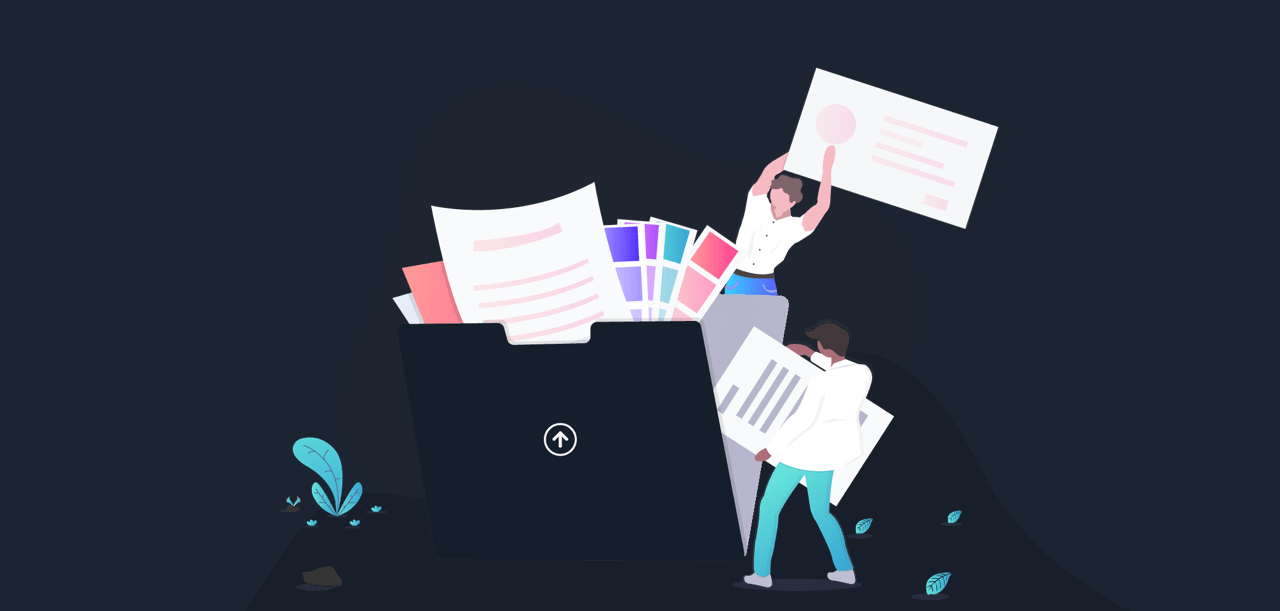
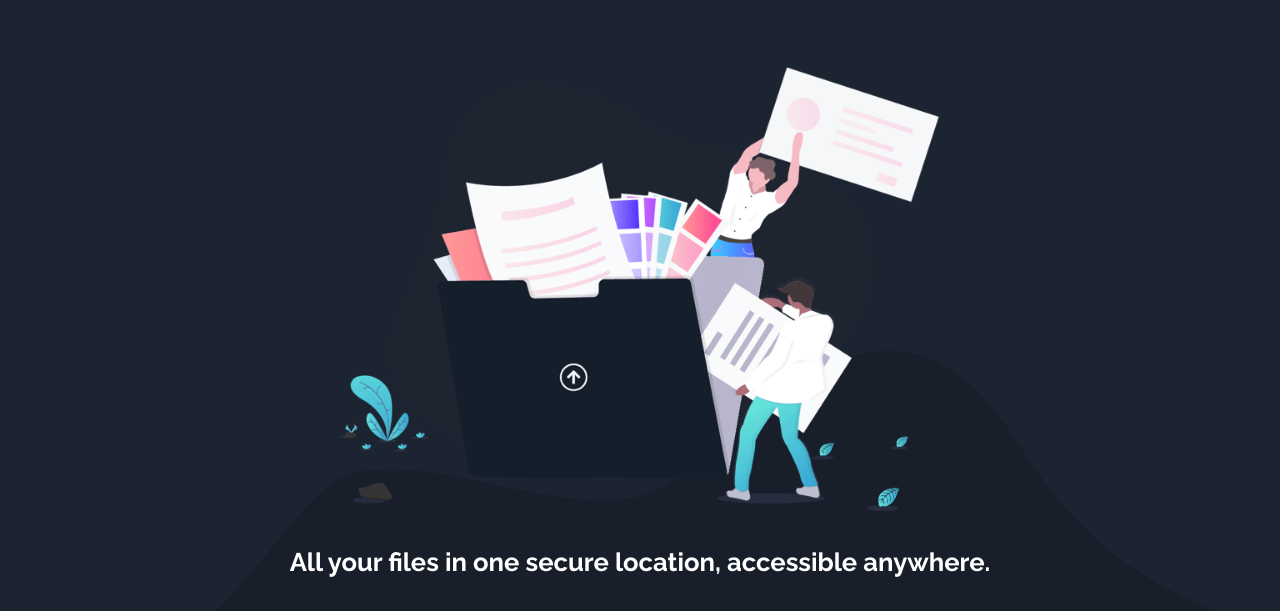
Before and after one commit to MatiasBastarrica/fylo-dark-theme-landing-page, a plain HTML site: page index.html in a window 1280 px wide. Shown: the part 113-724 px from the top of the page. Drawn offline with nearby package versions, Linux system fonts and the light colour scheme.

Commit message:
Change the font-family for the headings and the cta and center the cta section

```diff
--- a/styles.css
+++ b/styles.css
@@ -79,6 +79,7 @@ a {
   font-weight: var(--fw-700);
   border-radius: 200px;
   text-decoration: none;
+  font-family: var(--ff-raleway);
 }
 
 /* ### GENERAL STYLING ### */
@@ -92,6 +93,7 @@ body {
 h1,
 h2 {
   font-weight: var(--fw-700);
+  font-family: var(--ff-raleway);
 }
 
 main {
@@ -301,6 +303,9 @@ nav a {
   margin-inline: 1.5rem;
   position: absolute;
   bottom: -175px;
+  right: 0;
+  left: 0;
+  font-family: var(--ff-raleway);
 }
 
 .cta h2 {
@@ -383,6 +388,7 @@ footer address {
 /* ### MEDIA QUERIES ### */
 
 @media (min-width: 46.875em) {
+  /* ## HEADER ## */
   header {
     padding: 3.5rem 3rem;
   }
@@ -394,4 +400,18 @@ footer address {
   header nav ul {
     gap: 3rem;
   }
+
+  /* ## INTRO SECTION ## */
+
+  .intro-section {
+    background-image: url(./images/bg-curvy-desktop.svg);
+  }
+
+  .intro-section h1 {
+    font-size: 1.6rem;
+  }
+
+  .illustration-intro-img {
+    width: 600px;
+  }
 }
```
